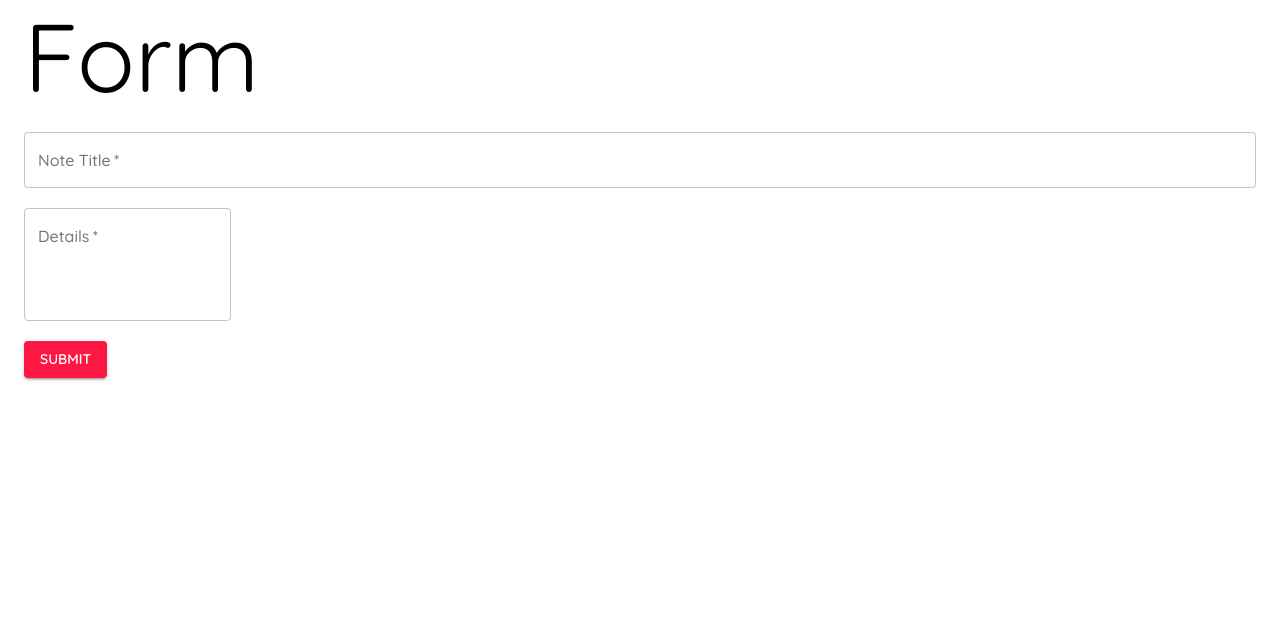
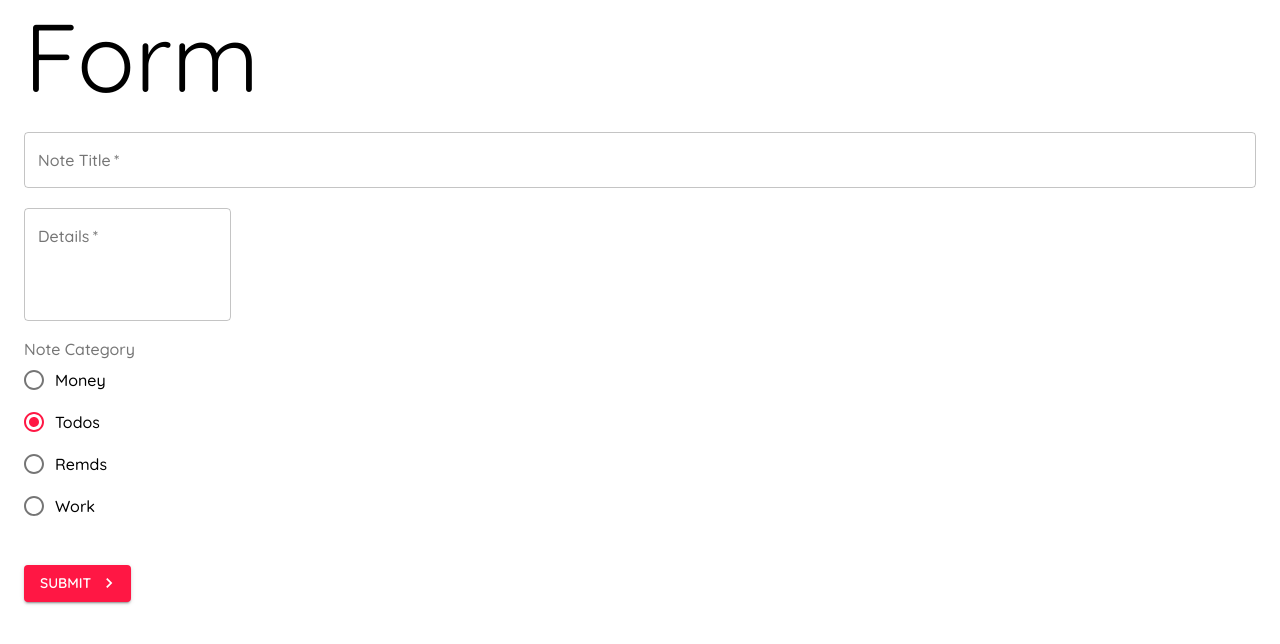
Before and after one commit to itstoreall/mui, a React (Create React App) app: page /form in a window 1280 px wide. Shown: the top 644 px of the page. Built offline with nearby package versions, Linux system fonts and the light colour scheme.

Commit message:
adds Radios to the form

```diff
--- a/src/pages/Form.js
+++ b/src/pages/Form.js
@@ -1,9 +1,15 @@
 import { useState } from 'react';
+import KeyboardArrowRightIcon from '@material-ui/icons/KeyboardArrowRight';
 import {
   makeStyles,
   Container,
   Typography,
+  FormControlLabel,
+  FormControl,
+  FormLabel,
   TextField,
+  RadioGroup,
+  Radio,
   Button,
 } from '@material-ui/core';
 
@@ -12,6 +18,15 @@ const useStyles = makeStyles({
     marginTop: 20,
     marginBottom: 20,
     display: 'block',
+  },
+
+  btn: {
+    backgroundColor: 'red',
+    color: 'white',
+
+    '&:hover': {
+      backgroundColor: 'pink',
+    },
   },
 });
 
@@ -22,6 +37,7 @@ export default function Form() {
   const [details, setDetails] = useState('');
   const [titleError, setTitleError] = useState(false);
   const [detailsError, setDetailsError] = useState(false);
+  const [category, setCategory] = useState('todos');
 
   const mui = useStyles();
 
@@ -40,7 +56,7 @@ export default function Form() {
       : details === ''
       ? setDetailsError(true)
       : title && details
-      ? log(title, details)
+      ? log(title, details, category)
       : log('smth wrong');
   };
 
@@ -72,11 +88,25 @@ export default function Form() {
           error={detailsError}
         />
 
+        <FormControl className={mui.field}>
+          <FormLabel>Note Category</FormLabel>
+          <RadioGroup
+            value={category}
+            onChange={e => setCategory(e.target.value)}
+          >
+            <FormControlLabel value='money' control={<Radio />} label='Money' />
+            <FormControlLabel value='todos' control={<Radio />} label='Todos' />
+            <FormControlLabel value='remds' control={<Radio />} label='Remds' />
+            <FormControlLabel value='work' control={<Radio />} label='Work' />
+          </RadioGroup>
+        </FormControl>
+        <br />
+
         <Button
-          className={mui.btn}
           type='submit'
           color='secondary'
           variant='contained'
+          endIcon={<KeyboardArrowRightIcon />}
         >
           Submit
         </Button>
--- a/src/pages/Text.js
+++ b/src/pages/Text.js
@@ -2,15 +2,6 @@ import { Typography, Container } from '@material-ui/core';
 import { makeStyles } from '@material-ui/core';
 
 const useStyles = makeStyles({
-  btn: {
-    fontSize: 60,
-    backgroundColor: 'violet',
-
-    '&:hover': {
-      backgroundColor: 'pink',
-    },
-  },
-
   title: {
     textDecoration: 'underline',
     marginBottom: 20,
```
